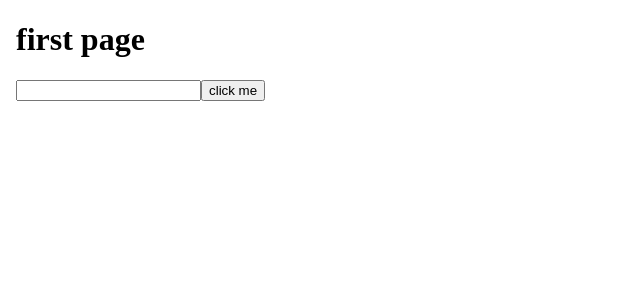
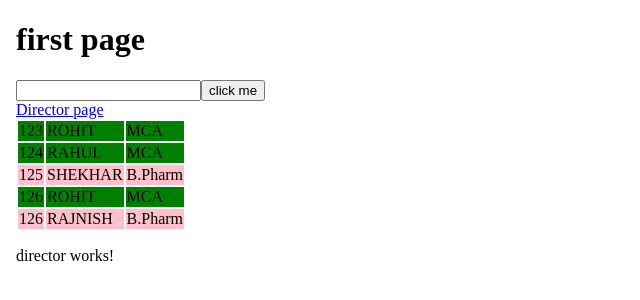
Before and after one commit to rohitsengar001/angular_by_naresh_sir, an Angular app: page /director in a window 1280 px wide. Shown: the top 300 px of the page, without its empty margins (0-640 px from the left). Built offline with nearby package versions, Linux system fonts and the light colour scheme.

Commit message:
style binding

```diff
--- a/angular.json
+++ b/angular.json
@@ -119,6 +119,10 @@
           }
         }
       }
-    }},
-  "defaultProject": "demoAngular"
+    }
+  },
+  "defaultProject": "demoAngular",
+  "cli": {
+    "analytics": false
+  }
 }
--- a/src/app/app.component.html
+++ b/src/app/app.component.html
@@ -9,6 +9,17 @@
   <h1>first page</h1>
    <input #myinput type="text">
    <button (click) ="myfunction(myinput.value)">click me</button>
-   {{message}}
+   {{message}} <br>
+   <a [routerLink]= "['/director']">Director page</a>
+   <table>
+     <tr [ngStyle]="{'background-color':getcolor(s.dept)}" *ngFor="let s of students">
+       <td>{{s.id}}</td>
+       <td>{{s.name}}</td>
+       <td>{{s.dept}}</td>
+     </tr>
+   </table>
+   <router-outlet></router-outlet>
+
+
 </body>
 </html>
--- a/src/app/app.component.ts
+++ b/src/app/app.component.ts
@@ -10,7 +10,6 @@ export class AppComponent {
   message="";
   name="rohit";
   myfunction(value){
-
     if (value.length == 0)
       this.message="Entered value is empty!!!"
     else if (value.length < 8) {
@@ -20,4 +19,27 @@ export class AppComponent {
     }
     console.log(value);
   }
+
+public hasThree =false;
+
+students:any[] =[
+  {"id":123,"name":"ROHIT","dept":"MCA"},
+  {"id":124,"name":"RAHUL","dept":"MCA"},
+  {"id":125,"name":"SHEKHAR","dept":"B.Pharm"},
+  {"id":126,"name":"ROHIT","dept":"MCA"},
+  {"id":126,"name":"RAJNISH","dept":"B.Pharm"}
+];
+getcolor(branch){
+  switch (branch){
+    case 'MCA':
+      return 'green';
+    case 'MBA':
+        return 'yellow';
+     case 'B.Pharm':
+         return  "pink";
+     default : break;
+   }
+
 }
+
+}
--- a/src/app/app.module.ts
+++ b/src/app/app.module.ts
@@ -3,14 +3,19 @@ import { NgModule } from '@angular/core';
 import{ FormsModule} from '@angular/forms';
 import { AppComponent } from './app.component';
 import { UserListComponent } from './user-list/user-list.component';
+import { ManagerComponent } from './manager/manager.component';
+import { DirectorComponent } from './director/director.component';
+import { AppRoutingModule } from './app-routing/app-routing.module';
 
 @NgModule({
   declarations: [
     AppComponent,
-    UserListComponent
+    UserListComponent,
+    ManagerComponent,
+    DirectorComponent
   ],
   imports: [
-    BrowserModule,FormsModule
+    BrowserModule,FormsModule,AppRoutingModule
   ],
   providers: [],
   bootstrap: [AppComponent]
--- /dev/null
+++ b/src/app/director/director.component.html
@@ -0,0 +1 @@
+<p>director works!</p>
--- /dev/null
+++ b/src/app/director/director.component.ts
@@ -0,0 +1,15 @@
+import { Component, OnInit } from '@angular/core';
+
+@Component({
+  selector: 'app-director',
+  templateUrl: './director.component.html',
+  styleUrls: ['./director.component.css']
+})
+export class DirectorComponent implements OnInit {
+
+  constructor() { }
+
+  ngOnInit(): void {
+  }
+
+}
--- /dev/null
+++ b/src/app/manager/manager.component.html
@@ -0,0 +1 @@
+<p>manager works!</p>
--- /dev/null
+++ b/src/app/manager/manager.component.ts
@@ -0,0 +1,15 @@
+import { Component, OnInit } from '@angular/core';
+
+@Component({
+  selector: 'app-manager',
+  templateUrl: './manager.component.html',
+  styleUrls: ['./manager.component.css']
+})
+export class ManagerComponent implements OnInit {
+
+  constructor() { }
+
+  ngOnInit(): void {
+  }
+
+}
--- a/src/index.html
+++ b/src/index.html
@@ -8,7 +8,6 @@
   <link rel="icon" type="image/x-icon" href="favicon.ico">
 </head>
 <body>
-  <app-user-list></app-user-list>
   <app-root></app-root>
 </body>
 </html>
```
Also changed, not shown: src/app/app-routing/app-routing.module.ts (+7 -7 lines), src/app/director/director.component.css (added), src/app/manager/manager.component.css (added), 2 other files (tests, documents, lock files or other folders).
